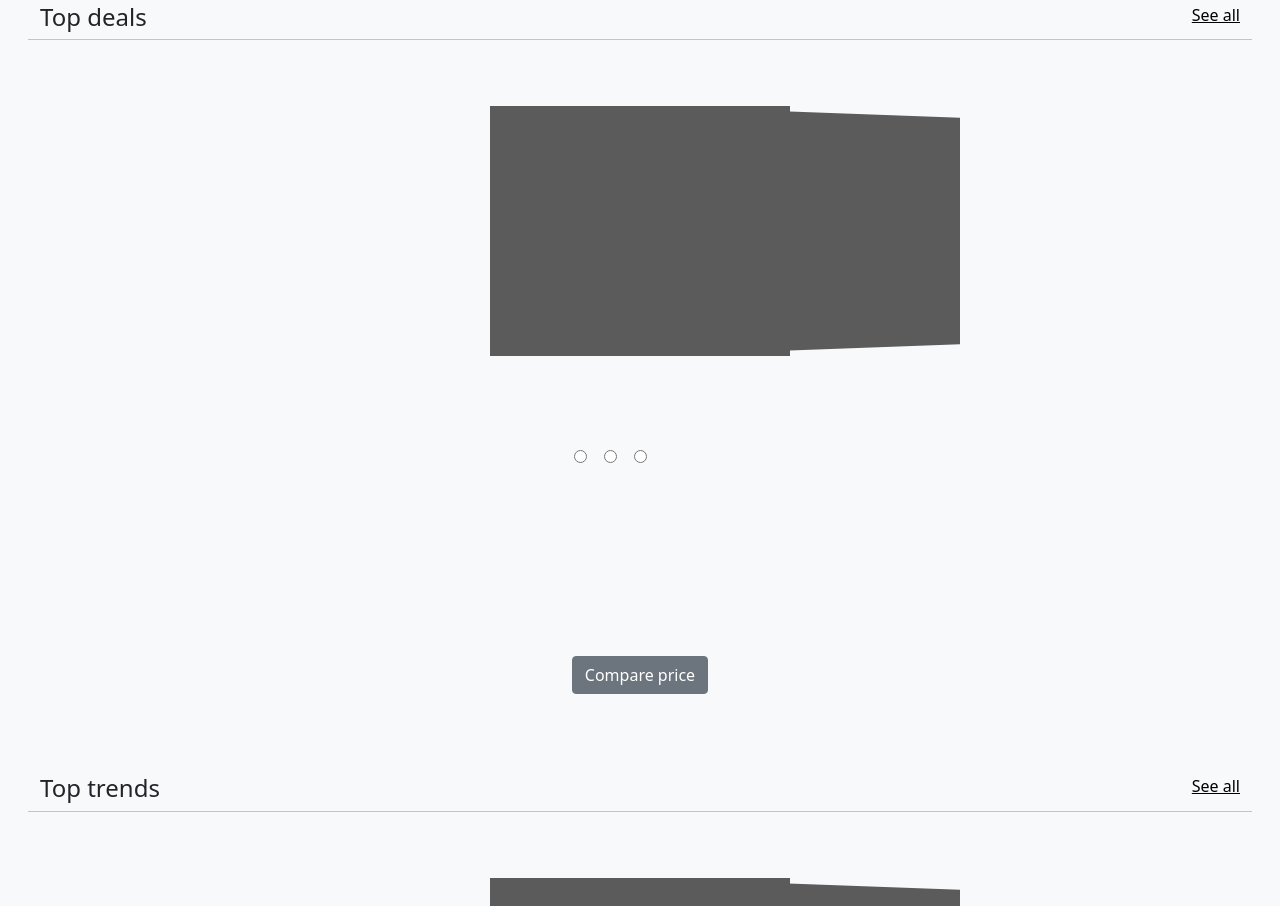
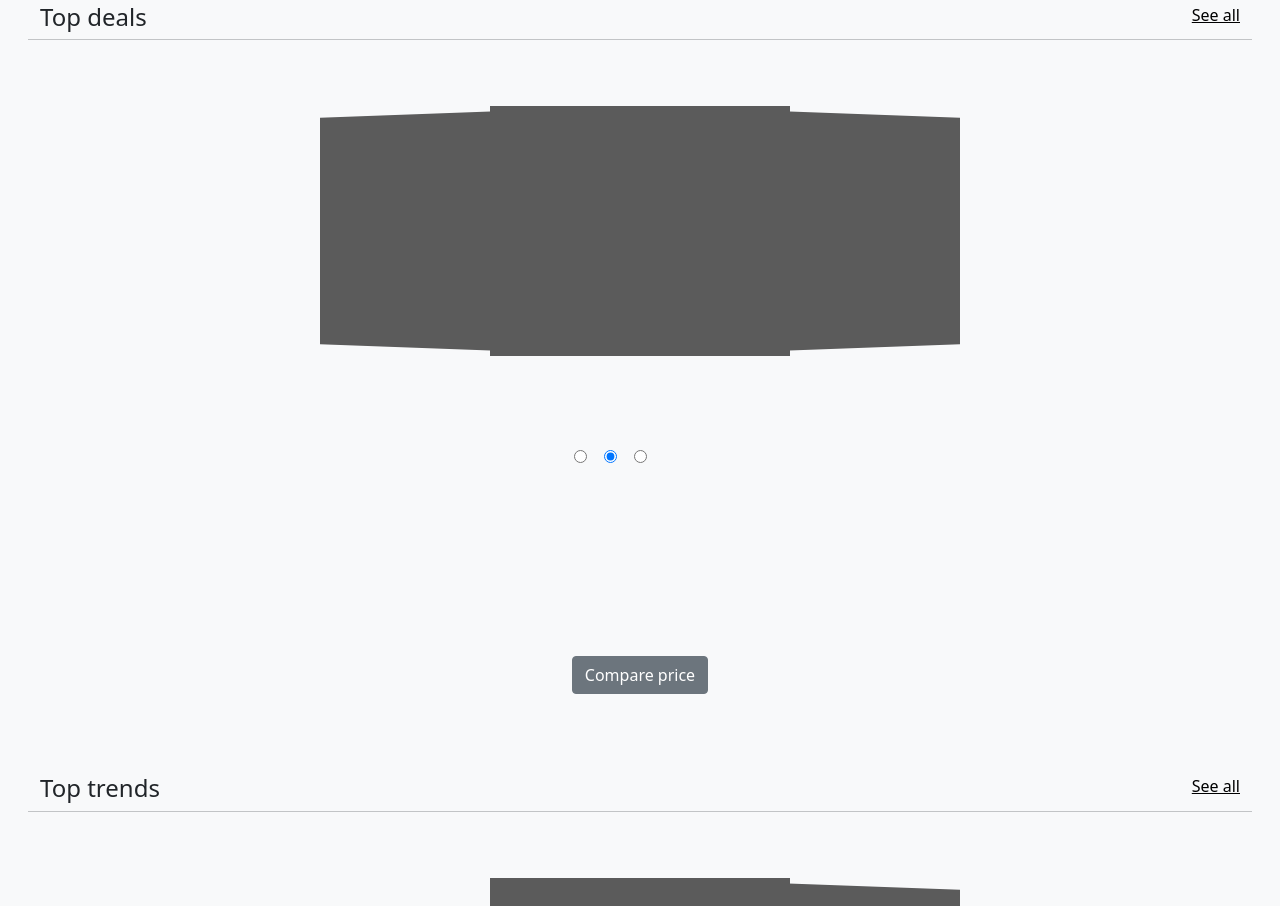
Before and after one commit to Iqmaa/home_page, a plain HTML site: page index.html in a window 1280 px wide. Shown: the part 2119-3025 px from the top of the page. Drawn offline with nearby package versions, Linux system fonts and the light colour scheme.

Commit message:
fixed carousel

```diff
--- a/index.html
+++ b/index.html
@@ -303,9 +303,9 @@
     <a href="" class="col" style="text-align: right; color: black;">See all</a>
     <hr>
   <div class="carousel">
-    <input type="radio" name="position"/>
-    <input type="radio" name="position"  />
-    <input type="radio" name="position" />
+    <input type="radio" name="position2"/>
+    <input type="radio" name="position2"  checked/>
+    <input type="radio" name="position2" />
     <main id="carousel">
       <div class="item"></div>
       <div class="item " ></div>
```
